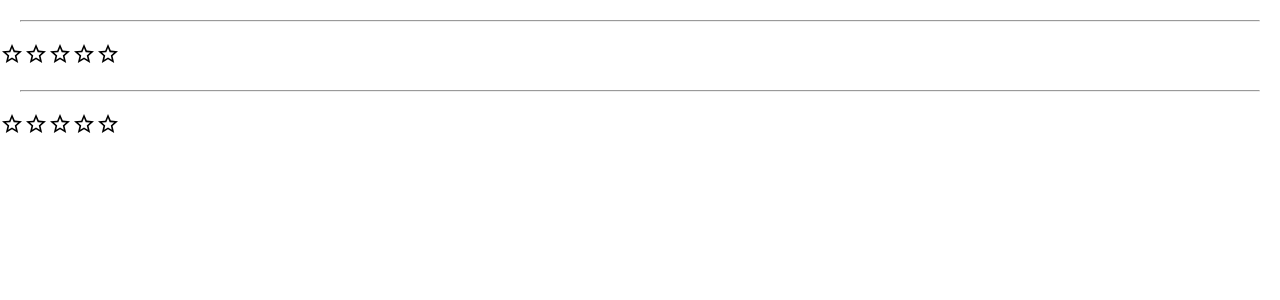
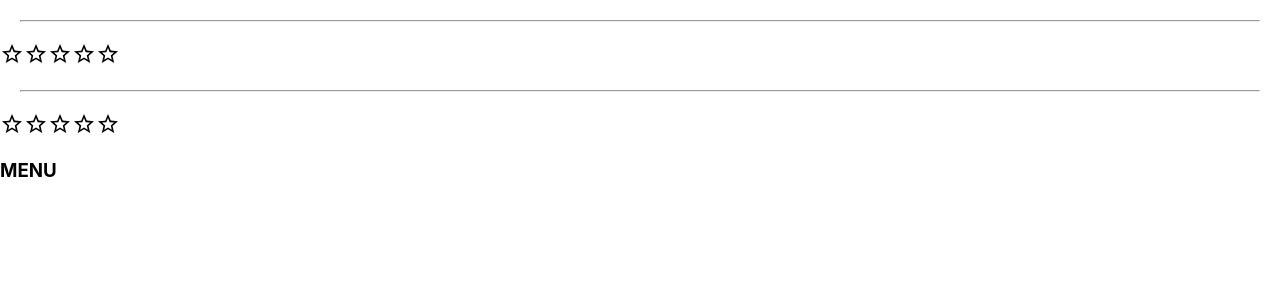
Before and after one commit to Dro5zd/react-kabzda-kak-prosto, a React (Create React App) app: page / in a window 1280 px wide. Shown: the top 300 px of the page. Built offline with nearby package versions, Linux system fonts and the light colour scheme.

Commit message:
homework06 accordeon ctr begin

```diff
--- a/src/App.tsx
+++ b/src/App.tsx
@@ -5,7 +5,6 @@ import {OnOff} from './components/OnOff/OnOff';
 import {UncontrolledAccordion} from './components/Accordion/UncontrolledAccordion';
 import {Accordion} from './components/Accordion/Accordion';
 import {UncontrolledRating, ValuePropsTYpe} from './components/Rating/UnconrolledRating';
-
 
 
 function App() {
@@ -20,11 +19,12 @@ function App() {
             <Rating value={value} onClick={setValue}/>
 
             {/*<Accordion titleValue={'Menu'} collapsed={false}/>*/}
-            {/*<UncontrolledAccordion />*/}
+
             <hr/>
 
             <UncontrolledRating/>
 
+            <UncontrolledAccordion />
             {/*<OnOff />*/}
             {/*<OnOff />*/}
             {/*<OnOff />*/}
--- a/src/components/Accordion/UncontrolledAccordion.tsx
+++ b/src/components/Accordion/UncontrolledAccordion.tsx
@@ -1,12 +1,12 @@
-import React, {useState} from "react";
+import React, {useState} from 'react';
 
 export function UncontrolledAccordion() {
 
-    let[col, setCol] = useState(false)
-     const collapsed = () =>{
+    let [col, setCol] = useState(false)
+    const collapsed = () => {
         setCol(!col)
-}
-    if(col){
+    }
+    if (col) {
         return (
             <div>
                 <AccordionTitle collapsed={collapsed}/>
@@ -23,16 +23,15 @@ export function UncontrolledAccordion() {
 }
 
 type AccordionTitleProps = {
-    collapsed: (col: boolean)=>void
+    collapsed: (col: boolean) => void
 }
 
-function AccordionTitle(props: AccordionTitleProps ) {
-    const onclickColButtonHandler = () =>{
+function AccordionTitle(props: AccordionTitleProps) {
+    const onclickColButtonHandler = () => {
         props.collapsed(true)
     }
     return <div>
-        <h3>MENU</h3>
-        <button onClick={onclickColButtonHandler}>TOGGLE</button>
+        <h3 onClick={onclickColButtonHandler}>MENU</h3>
     </div>
 
 }
```
